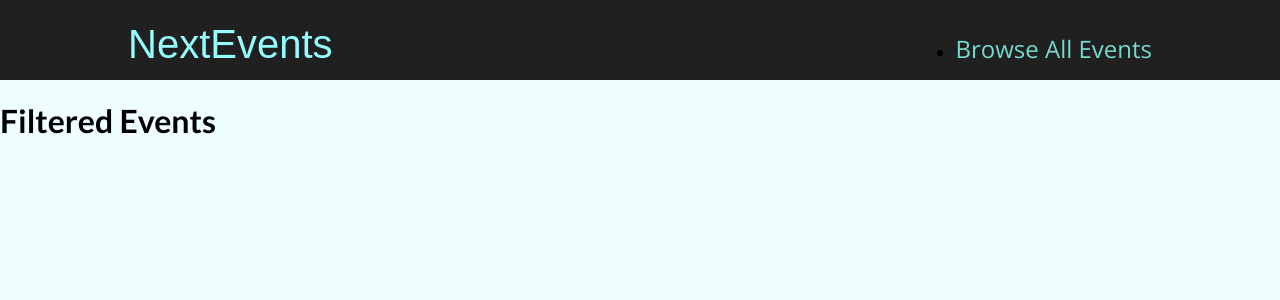
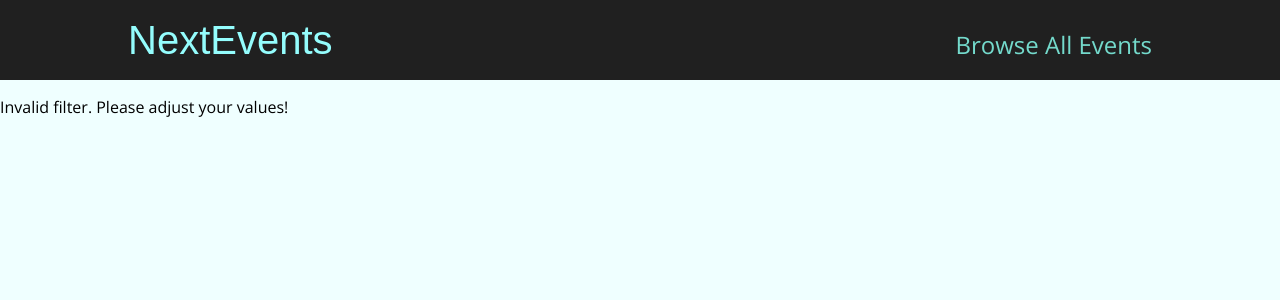
Before and after one commit to mohammad-zrar/next-events, a Next.js app: page /events in a window 1280 px wide. Shown: the top 300 px of the page. Built offline with nearby package versions, Linux system fonts and the light colour scheme.

Commit message:
Feat(pages\events\[...slug].js): Extracting Data on the Catch-All Page

```diff
--- a/pages/events/[...slug].js
+++ b/pages/events/[...slug].js
@@ -1,7 +1,44 @@
+import { getFilteredEvents } from "@/dummy-data";
+import { useRouter } from "next/router";
+
 function FilteredEventsPage() {
-    return <div>
-        <h1>Filtered Events</h1>
+  const router = useRouter();
+
+  const filterData = router.query.slug;
+
+  if (!filterData) {
+    return <p>Loading...</p>;
+  }
+
+  const filteredYear = filterData[0];
+  const filteredMonth = filterData[1];
+
+  const numYear = +filteredYear;
+  const numMonth = +filteredMonth;
+
+  if (
+    isNaN(numYear) ||
+    isNaN(numMonth) ||
+    2021 > numYear > 2030 ||
+    1 > numMonth > 12
+  ) {
+    return <p>Invalid filter. Please adjust your values!</p>;
+  }
+
+  const filteredEvents = getFilteredEvents({
+    year: numYear,
+    month: numMonth,
+  });
+
+  if (!filteredEvents || filteredEvents.length === 0) {
+    return <p>No events found for the chosen filter!</p>;
+  }
+
+  return (
+    <div>
+      <h1 className="center">Filtered Events</h1>
     </div>
+  );
 }
 
-export default FilteredEventsPage
+export default FilteredEventsPage;
--- a/styles/globals.css
+++ b/styles/globals.css
@@ -18,3 +18,14 @@
 h6 {
   font-family: "Lato", sans-serif;
 }
+
+ul {
+  list-style: none;
+  margin: 0;
+  padding: 0;
+}
+
+.center {
+  margin: auto;
+  text-align: center;
+}
```
